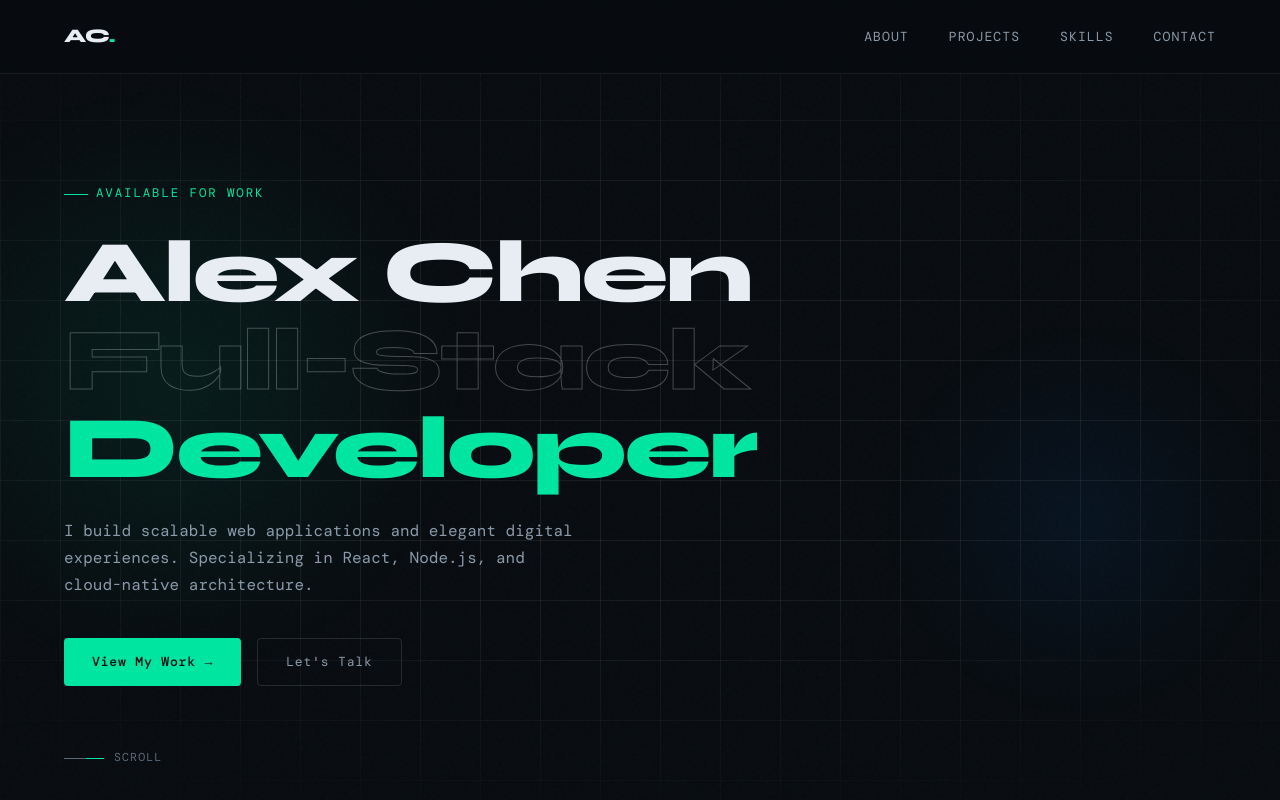
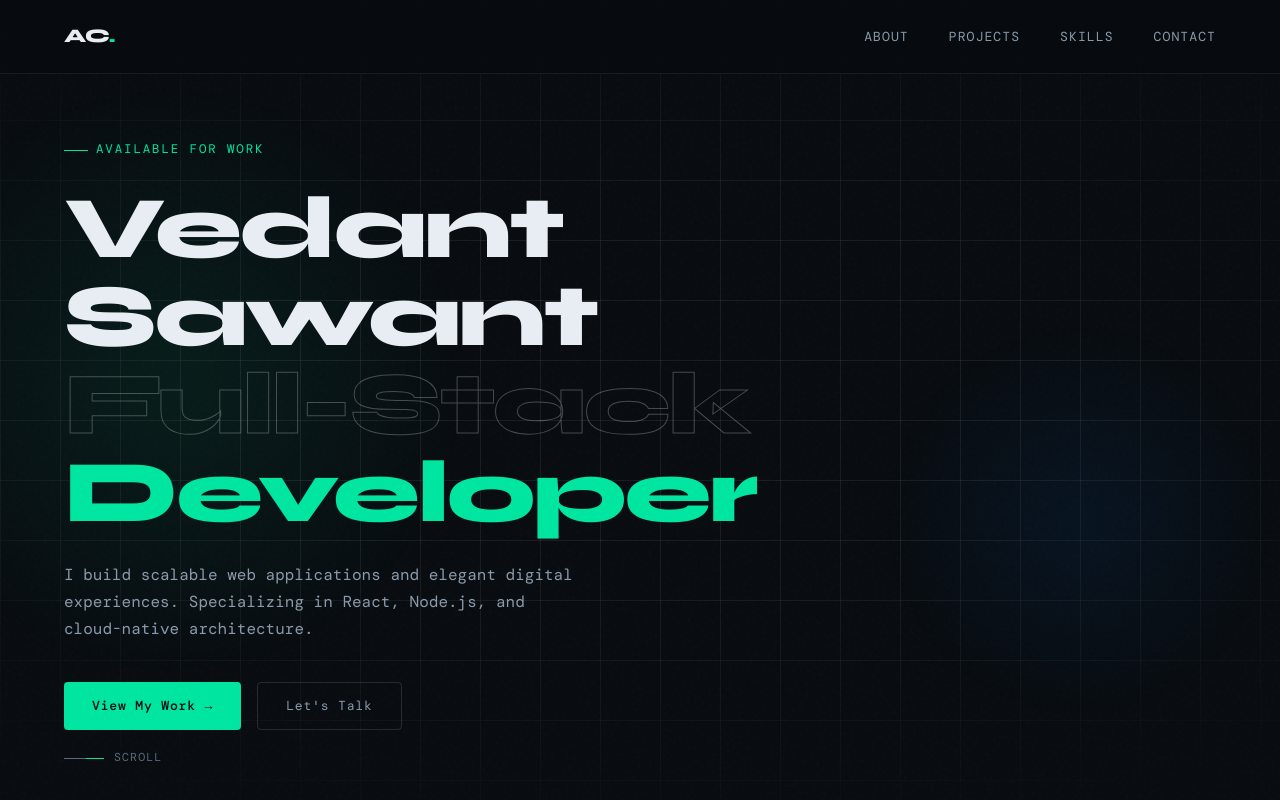
Before and after one commit to vedantsawant887/myportfolio, a plain HTML site: page index.html in a window 1280 px wide. Shown: the top 800 px of the page. Drawn offline with nearby package versions, Linux system fonts and the light colour scheme; a web font is replaced by a local one.

Commit message:
Update index.html

```diff
--- a/index.html
+++ b/index.html
@@ -783,7 +783,7 @@
   <div class="hero-content">
     <div class="hero-label">Available for work</div>
     <h1 class="hero-title">
-      Alex Chen<br>
+      Vedant Sawant<br>
       <span class="line2">Full-Stack</span><br>
       <span class="accent">Developer</span>
     </h1>
```
